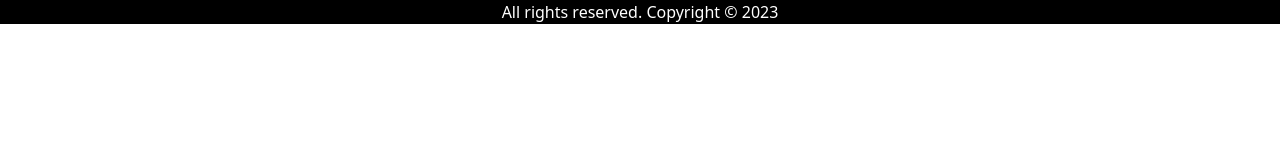
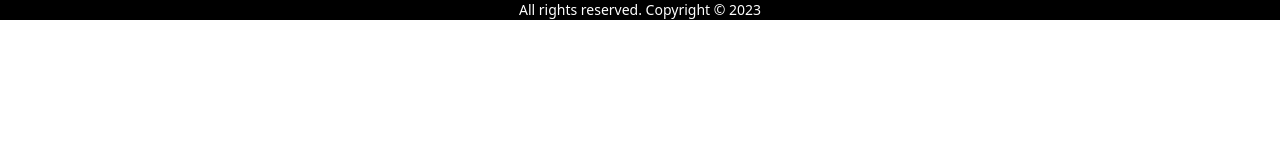
Before and after one commit to Wediah/shoppingsite, a Next.js app: page /footer in a window 1280 px wide. Shown: the top 160 px of the page. Built offline with nearby package versions, Linux system fonts and the light colour scheme.

Commit message:
removes padding

```diff
--- a/pages/footer.tsx
+++ b/pages/footer.tsx
@@ -2,9 +2,9 @@ import React from 'react'
 
 function Footer() {
   return (
-    <footer className='bg-black '>
-        <p className='text-center text-white text-md'>All rights reserved. Copyright © 2023 </p>
-    </footer>
+    <div className='bg-black'>
+        <p className='text-center text-white text-sm'>All rights reserved. Copyright © 2023 </p>
+    </div>
   )
 }
 
```
